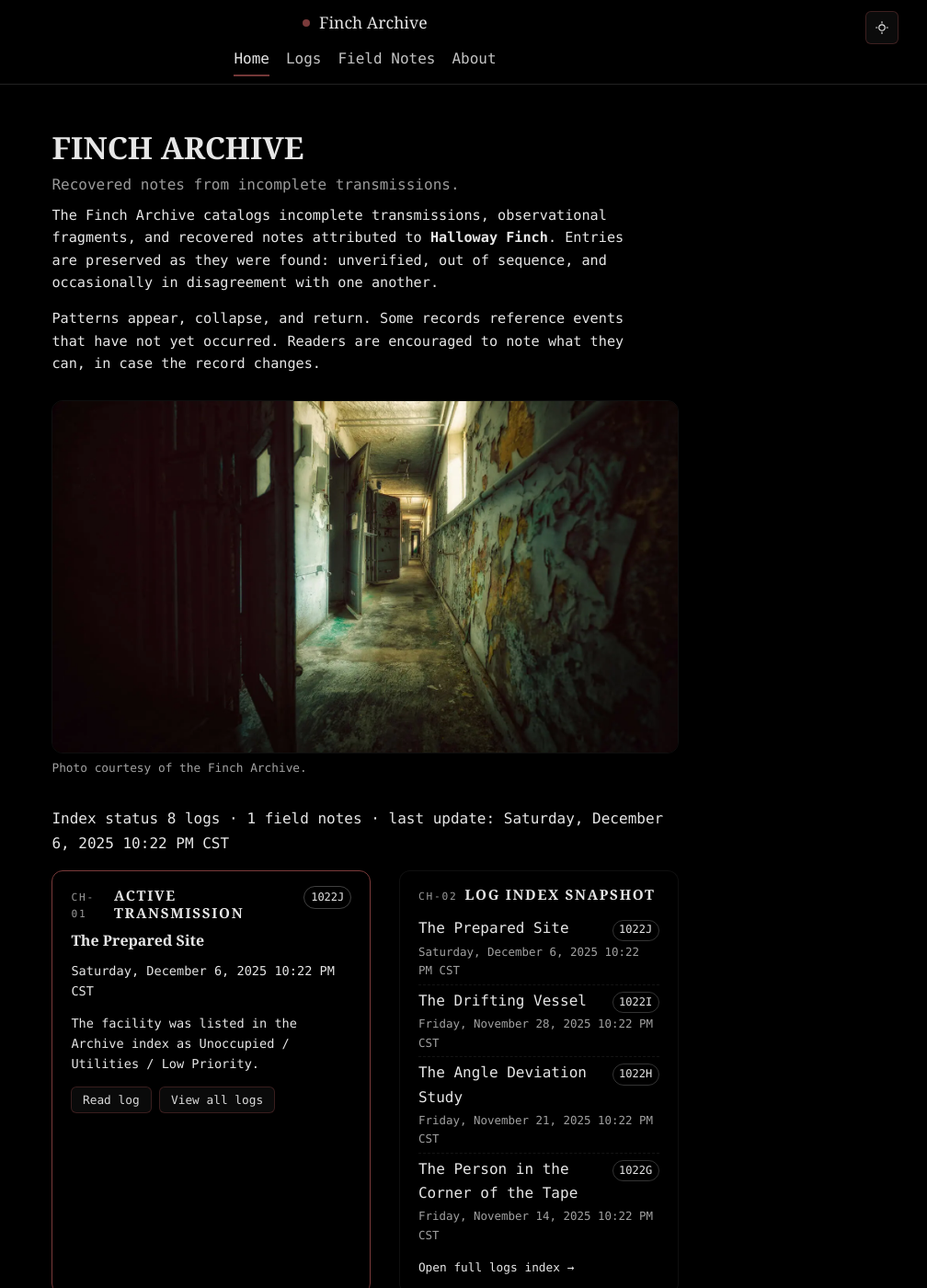
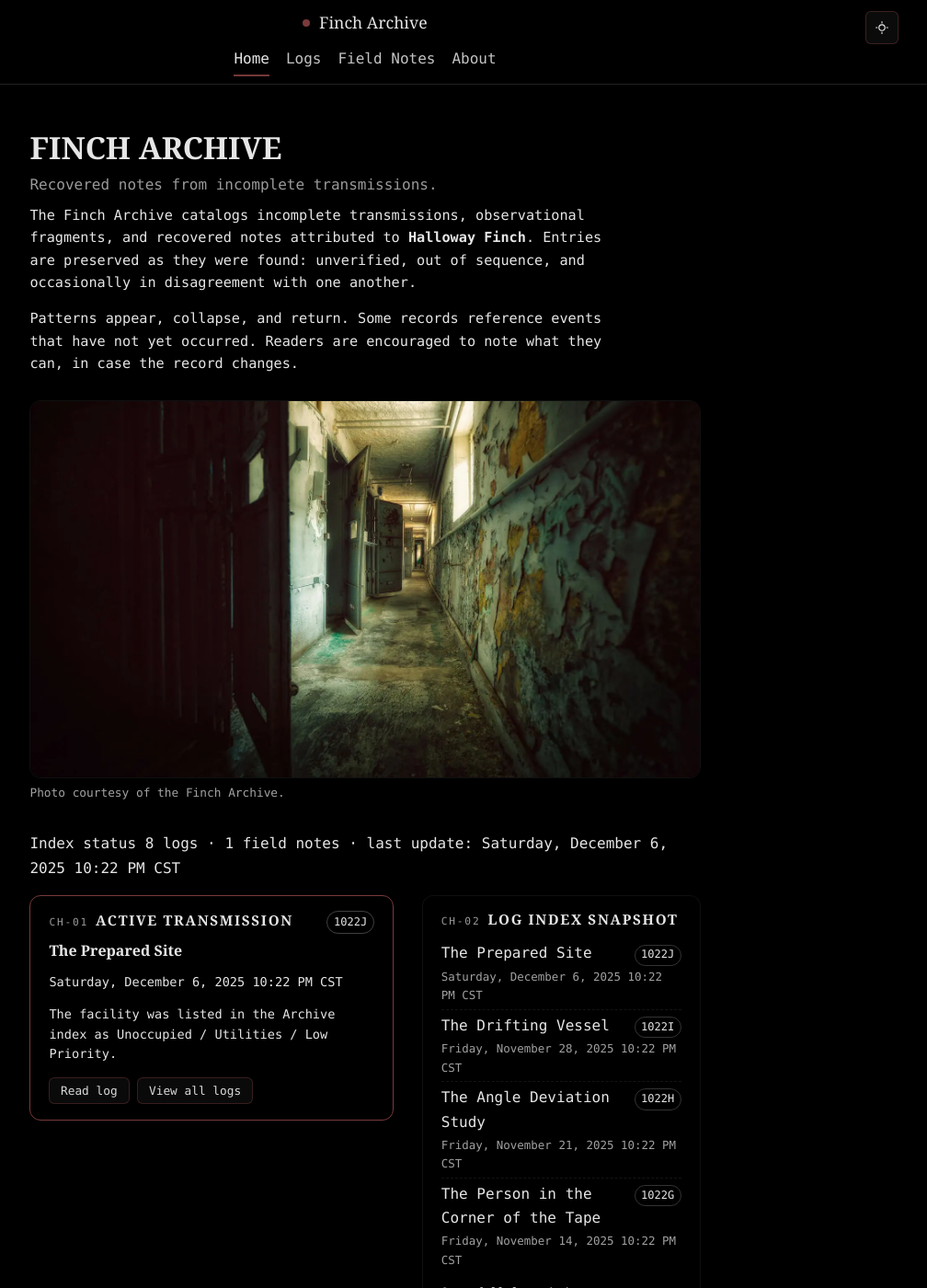
Before and after one commit to HallowayFinch/fincharchive.com, a Jekyll site: the page built from index.html, in a window 1280 px wide and 1400 px high. Shown: the whole window at 92% size, without its empty margins (243-1251 px from the left). Built offline with Jekyll 4.4.1, drawn with Linux system fonts in a browser that asks for light colours.

Commit message:
Update style.css

```diff
--- a/assets/css/style.css
+++ b/assets/css/style.css
@@ -1208,18 +1208,15 @@ html {
 }
 
 /* ======================================
-   19. Homepage console layout
-   ====================================== */
-
-/* Shell for the whole home console.
-   Lives inside the full_width <main> wrapper (`.wrap`). */
+   19. Homepage / home console
+   ====================================== */
+
+/* Wrapper for the homepage “console” area */
 .home-console {
-  max-width: min(84rem, 100% - 3rem);
-  margin: 0 auto;
   padding-bottom: 3rem;
 }
 
-/* Header + intro block */
+/* Hero / intro */
 
 .home-hero {
   margin-bottom: 1.75rem;
@@ -1255,19 +1252,19 @@ html {
   opacity: 0.7;
 }
 
-/* Panel grid */
+/* Panel grid – single column by default, 2-column on wide screens */
 
 .home-grid {
   display: grid;
   gap: 1.5rem;
 }
 
-/* On wider screens, keep a two-column grid,
-   with a slightly larger left column. */
+/* On wider screens: two columns, with a slight bias to the left column */
 @media (min-width: 960px) {
   .home-grid {
-    grid-template-columns: minmax(0, 1.6fr) minmax(0, 1.4fr);
+    grid-template-columns: minmax(0, 1.7fr) minmax(0, 1.3fr);
     column-gap: 1.9rem;
+    align-items: flex-start;
   }
 }
 
@@ -1304,6 +1301,8 @@ html {
   background: rgba(255, 255, 255, 0.9);
 }
 
+/* Primary panel (active transmission) gets a stronger border */
+
 .panel-primary {
   border-color: var(--accent);
 }
@@ -1385,6 +1384,8 @@ html {
   color: var(--muted);
   margin: 0 0 0.35rem;
 }
+
+/* Buttons / actions */
 
 .panel-actions {
   margin-top: 0.6rem;
```
